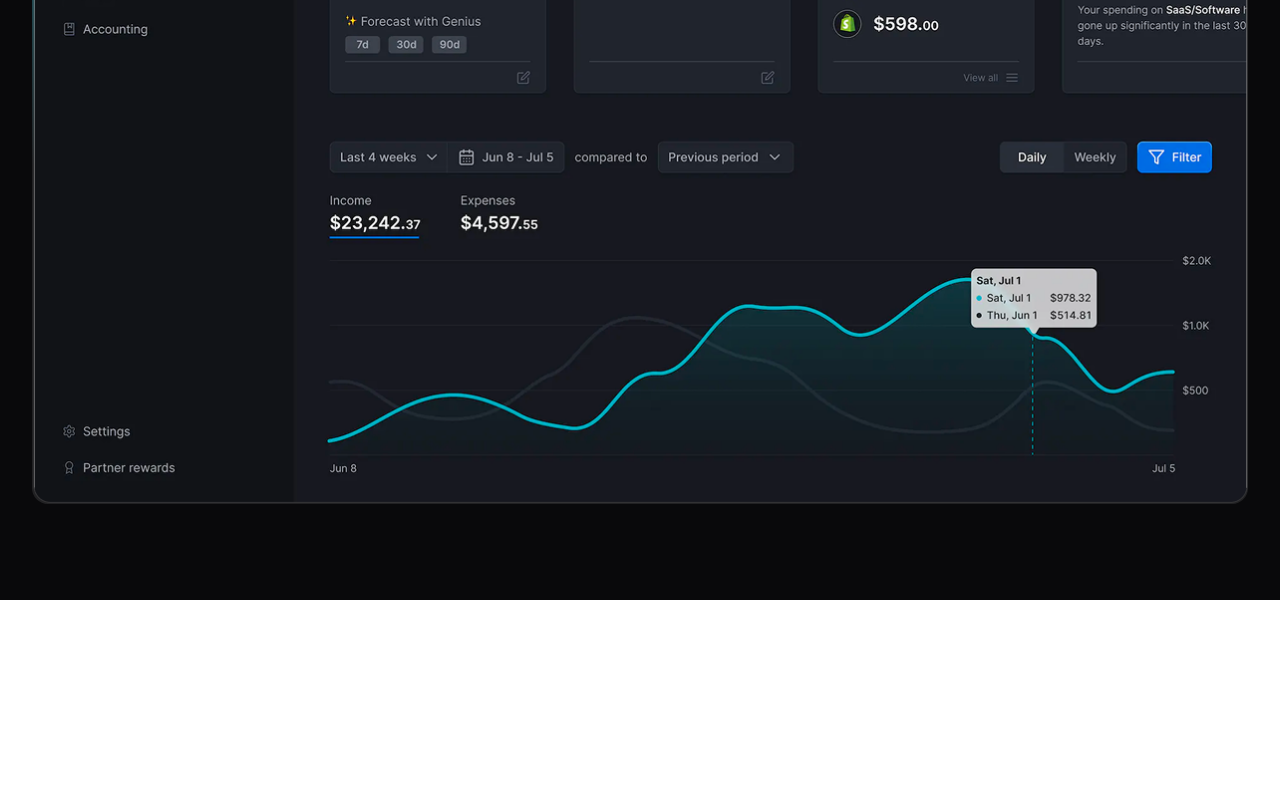
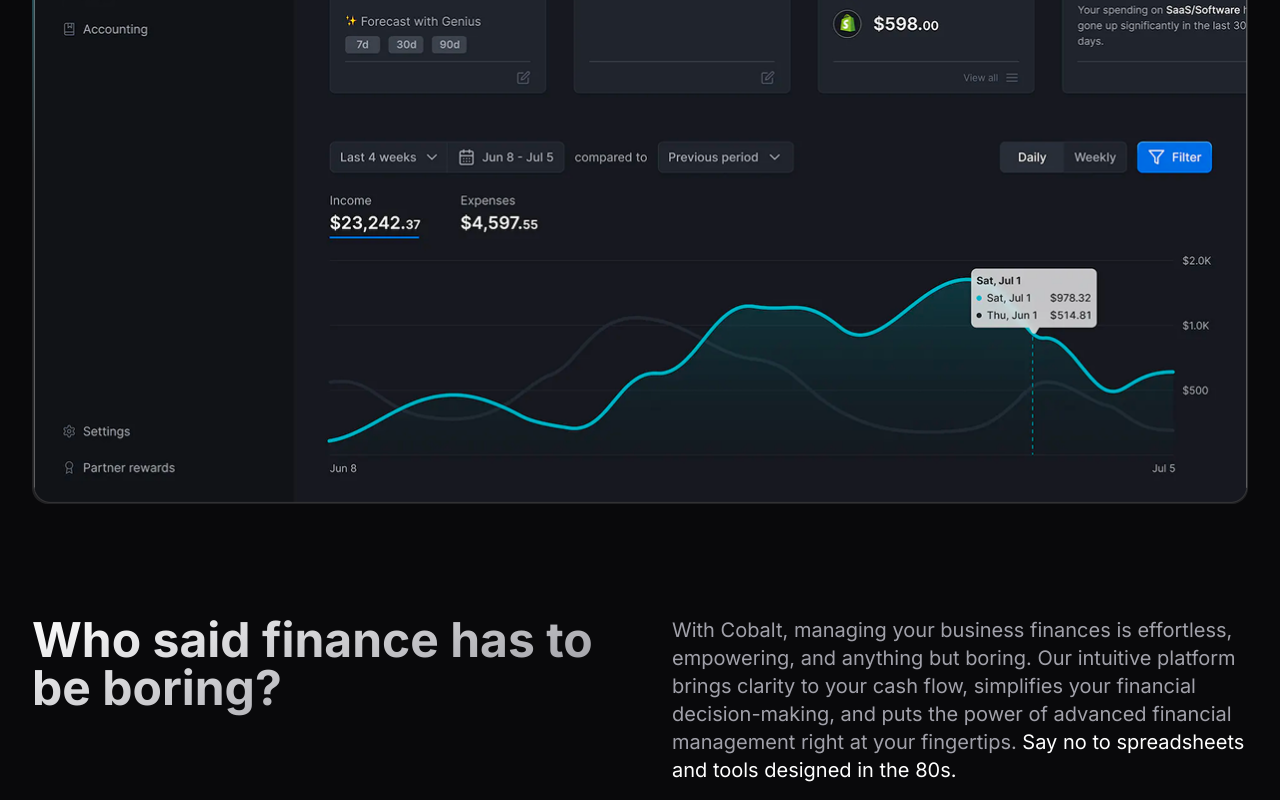
Before and after one commit to romankarbivskyi/cobalt, a React (Vite) app: page / in a window 1280 px wide. Shown: the part 883-1683 px from the top of the page. Before the commit the page ends 1483 px from the top, so only its background shows below. Built offline with nearby package versions, Linux system fonts and the light colour scheme.

Commit message:
feat: add About section with SectionHead, Title, and Subtitle components; update App to include About section

```diff
--- a/src/App.tsx
+++ b/src/App.tsx
@@ -1,4 +1,4 @@
-import { Header, Hero } from "./sections";
+import { About, Header, Hero } from "./sections";
 
 const App = () => {
   return (
@@ -6,6 +6,7 @@ const App = () => {
       <Header />
       <Hero />
       <div className="absolute top-0 left-1/2 h-1/2 w-full max-w-7xl -translate-1/2 rounded-full bg-radial from-[#5EB0EF]/50 via-[#5EB0EF]/10 to-transparent blur-3xl"></div>
+      <About />
     </main>
   );
 };
--- a/src/components/ui/SectionHead.tsx
+++ b/src/components/ui/SectionHead.tsx
@@ -11,7 +11,7 @@ interface SectionHeadProps {
 const variants = {
   default: "max-w-3xl flex-col gap-6",
   half: "max-w-1/2 flex-col gap-4.5",
-  wide: "max-w-none  gap-16",
+  wide: "max-w-none gap-5 sm:gap-10 md:gap-16 flex-col md:flex-row",
 };
 
 const SectionHead = ({
--- a/src/components/ui/Subtitle.tsx
+++ b/src/components/ui/Subtitle.tsx
@@ -14,7 +14,9 @@ const sizes = {
 
 const Subtitle = ({ size = "xl", className, children }: SubtitleProps) => {
   return (
-    <p className={cn(className, sizes[size], "text-regular")}>{children}</p>
+    <p className={cn(className, sizes[size], "text-regular flex-1")}>
+      {children}
+    </p>
   );
 };
 
--- a/src/components/ui/Title.tsx
+++ b/src/components/ui/Title.tsx
@@ -17,7 +17,7 @@ const Title = ({ level = "h1", className, children }: TitleProps) => {
   const Level = level;
 
   return (
-    <Level className={cn(className, levels[level], "title font-bold")}>
+    <Level className={cn(className, levels[level], "title flex-1 font-bold")}>
       {children}
     </Level>
   );
--- /dev/null
+++ b/src/sections/About.tsx
@@ -0,0 +1,23 @@
+import { SectionHead, Title, Subtitle } from "@/components/ui";
+
+const About = () => {
+  return (
+    <section className="mx-auto flex max-w-7xl items-center justify-between px-4 py-4 sm:px-6 md:px-8">
+      <SectionHead variant="wide">
+        <Title level="h2">Who said finance has to be boring?</Title>
+        <Subtitle>
+          With Cobalt, managing your business finances is effortless,
+          empowering, and anything but boring. Our intuitive platform brings
+          clarity to your cash flow, simplifies your financial decision-making,
+          and puts the power of advanced financial management right at your
+          fingertips.{" "}
+          <span className="text-white">
+            Say no to spreadsheets and tools designed in the 80s.
+          </span>
+        </Subtitle>
+      </SectionHead>
+    </section>
+  );
+};
+
+export default About;
--- a/src/sections/index.ts
+++ b/src/sections/index.ts
@@ -1,2 +1,3 @@
 export { default as Header } from "./Header";
 export { default as Hero } from "./Hero";
+export { default as About } from "./About";
```
